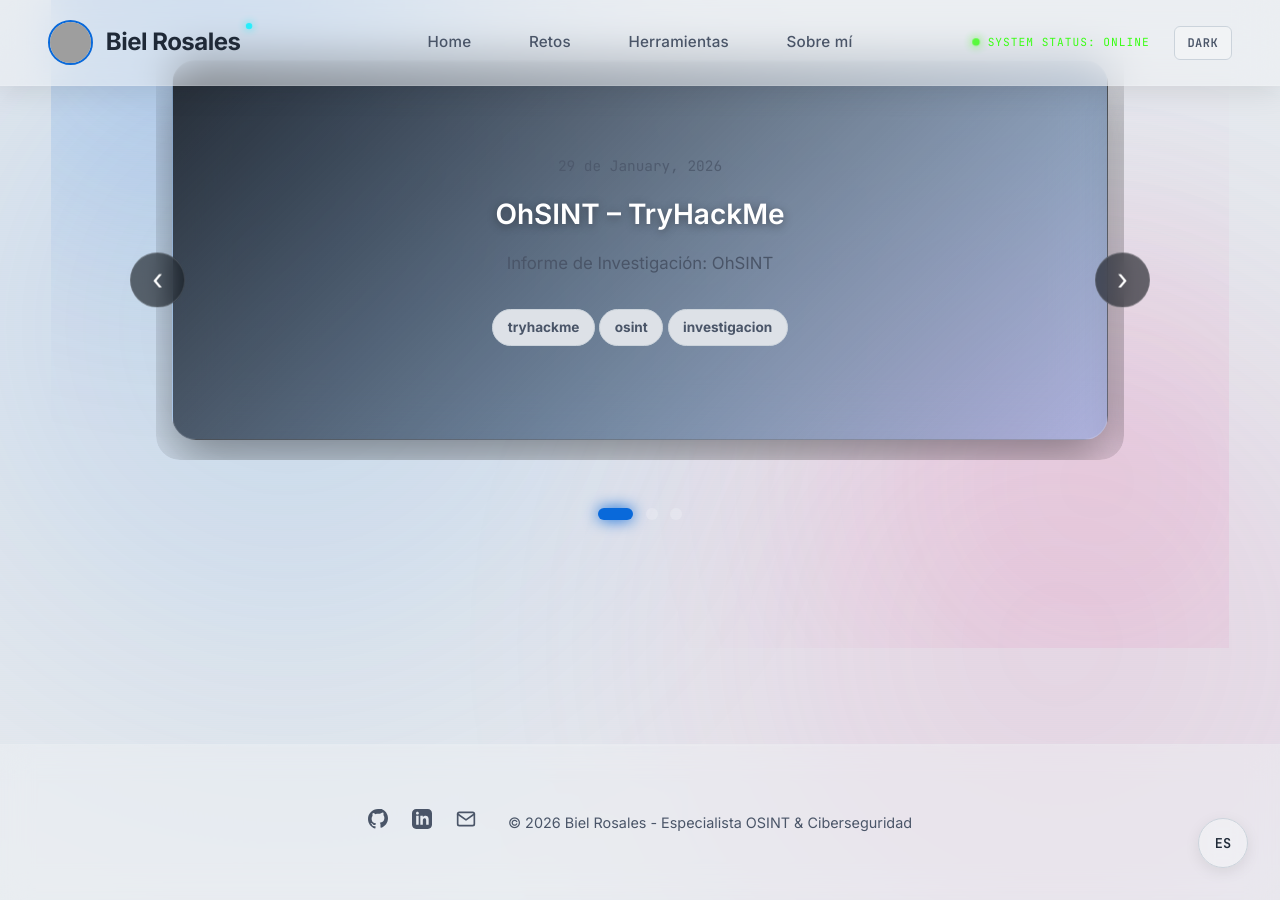
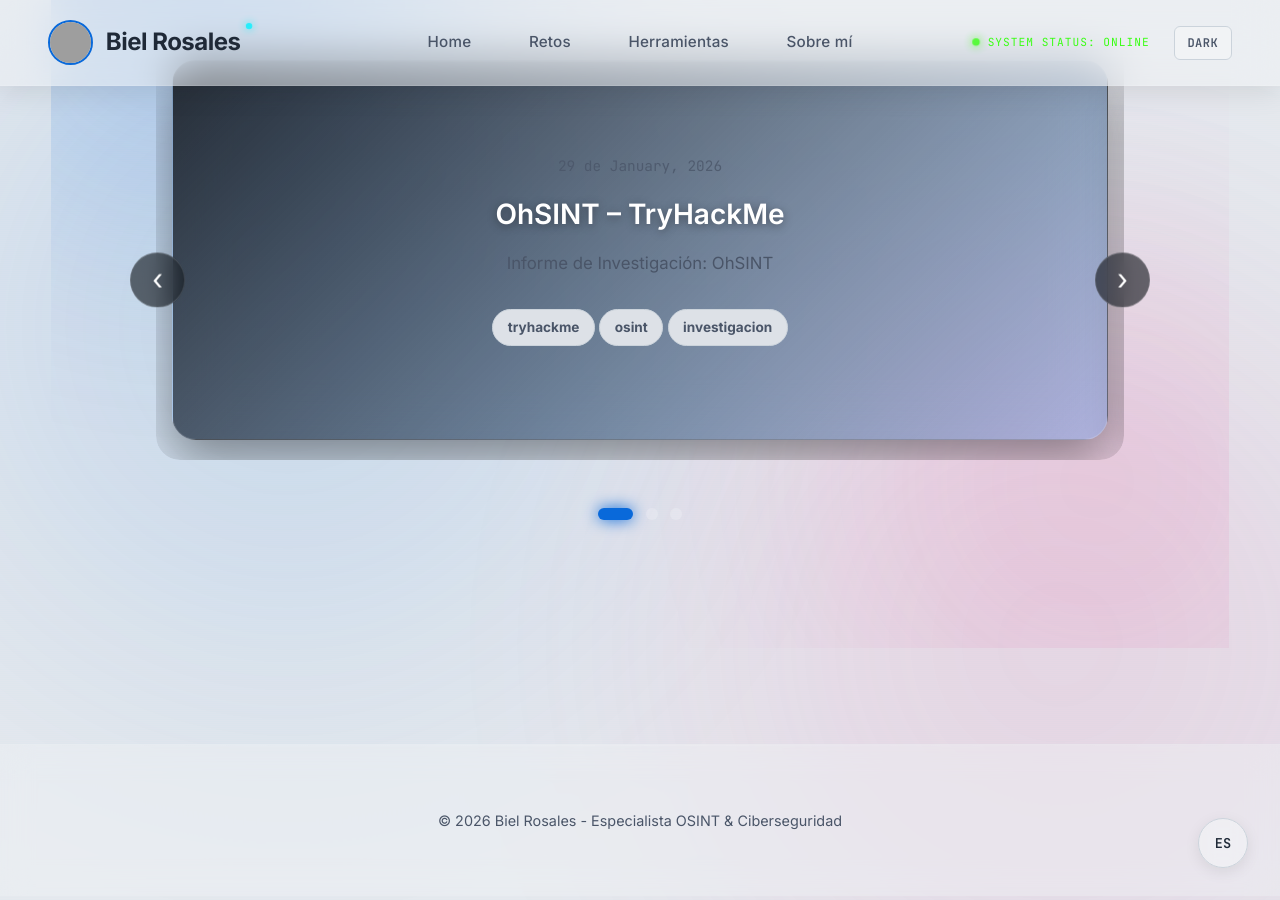
Before and after one commit to kbbaa/kbbaa.github.io, a Jekyll site: the page built from index.md, in a window 1280 px wide and 900 px high, scrolled down 1395 px. Built offline with Jekyll 4.4.1, drawn with Linux system fonts in a browser that asks for light colours; grey boxes are pictures that could not be loaded.

Commit message:
Update default.html

```diff
--- a/_layouts/default.html
+++ b/_layouts/default.html
@@ -1400,17 +1400,6 @@
   <footer>
     <div class="container">
       <div class="footer-content">
-        <div class="social-links">
-          <a href="https://github.com/kbbaa" target="_blank" title="GitHub">
-            <svg xmlns="http://www.w3.org/2000/svg" width="20" height="20" viewBox="0 0 24 24" fill="currentColor"><path d="M12 0c-6.626 0-12 5.373-12 12 0 5.302 3.438 9.8 8.207 11.387.599.111.793-.261.793-.577v-2.234c-3.338.726-4.033-1.416-4.033-1.416-.546-1.387-1.333-1.756-1.333-1.756-1.089-.745.083-.729.083-.729 1.205.084 1.839 1.237 1.839 1.237 1.07 1.834 2.807 1.304 3.492.997.107-.775.418-1.305.762-1.604-2.665-.305-5.467-1.334-5.467-5.931 0-1.311.469-2.381 1.236-3.221-.124-.303-.535-1.524.117-3.176 0 0 1.008-.322 3.301 1.23.957-.266 1.983-.399 3.003-.404 1.02.005 2.047.138 3.003-.404 2.291-1.552 3.297-1.23 3.297-1.23.653 1.653.242 2.874.118 3.176.77.84 1.235 1.911 1.235 3.221 0 4.609-2.807 5.624-5.479 5.921.43.372.823 1.102.823 2.222v3.293c0 .319.192.694.801.576 4.765-1.589 8.199-6.086 8.199-11.386 0-6.627-5.373-12-12-12z"/></svg>
-          </a>
-          <a href="https://www.linkedin.com/in/biel-rosales-2a488220b/" target="_blank" title="LinkedIn">
-            <svg xmlns="http://www.w3.org/2000/svg" width="20" height="20" viewBox="0 0 24 24" fill="currentColor"><path d="M19 0h-14c-2.761 0-5 2.239-5 5v14c0 2.761 2.239 5 5 5h14c2.762 0 5-2.239 5-5v-14c0-2.761-2.238-5-5-5zm-11 19h-3v-11h3v11zm-1.5-12.268c-.966 0-1.75-.79-1.75-1.764s.784-1.764 1.75-1.764 1.75.79 1.75 1.764-.783 1.764-1.75 1.764zm13.5 12.268h-3v-5.604c0-3.368-4-3.113-4 0v5.604h-3v-11h3v1.765c1.396-2.586 7-2.777 7 2.476v6.759z"/></svg>
-          </a>
-          <a href="mailto:rosalesmartinezbiel2@gmail.com" title="Email">
-            <svg xmlns="http://www.w3.org/2000/svg" width="20" height="20" viewBox="0 0 24 24" fill="none" stroke="currentColor" stroke-width="2" stroke-linecap="round" stroke-linejoin="round"><path d="M4 4h16c1.1 0 2 .9 2 2v12c0 1.1-.9 2-2 2H4c-1.1 0-2-.9-2-2V6c0-1.1.9-2 2-2z"></path><polyline points="22,6 12,13 2,6"></polyline></svg>
-          </a>
-        </div>
         <div class="copyright">
           © 2026 Biel Rosales - Especialista OSINT & Ciberseguridad
         </div>
```
